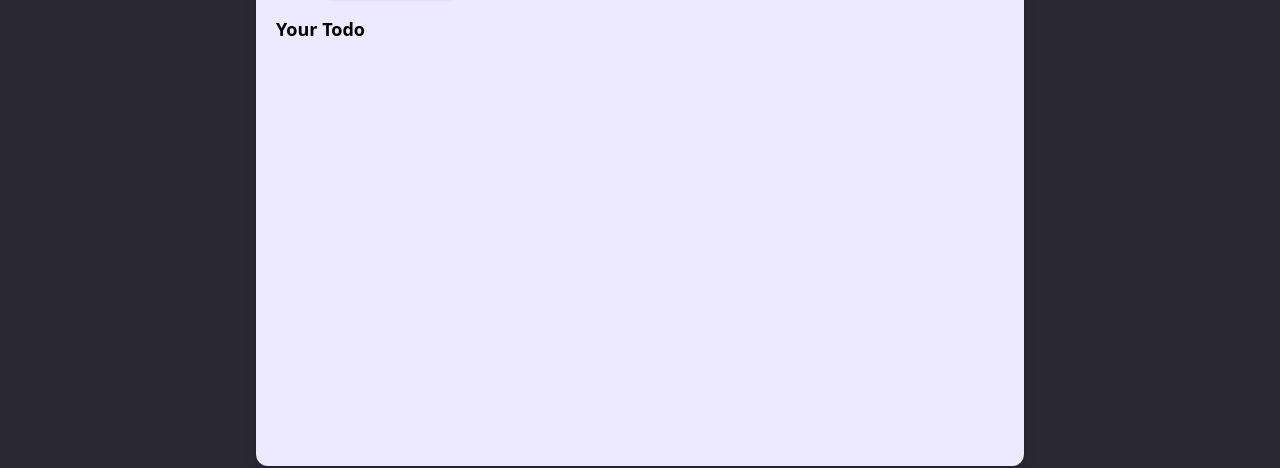
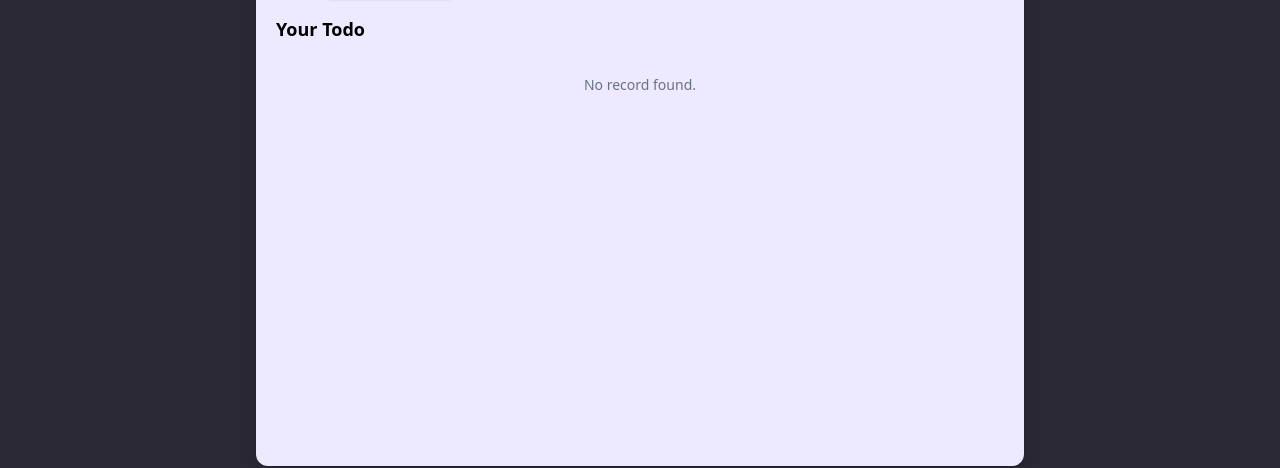
Before and after one commit to CyberlordSY/TaskReaper, a React (Vite) app: page / in a window 1280 px wide. Shown: the part 238-706 px from the top of the page. Built offline with nearby package versions, Linux system fonts and the light colour scheme.

Commit message:
TaskReaper

```diff
--- a/src/App.jsx
+++ b/src/App.jsx
@@ -114,8 +114,12 @@
 
         <h2 className='text-lg font-bold mb-3'>Your Todo</h2>
         <div className="todos flex flex-col overflow-auto gap-4 h-[45vh]">
-
-          {filteredTodos.map(item => (
+          {filteredTodos.length === 0 ? (
+            <div className="text-center text-gray-500 text-sm mt-5">
+              No record found.
+            </div>
+          ) : (
+            filteredTodos.map(item => (
               <div
                 key={item.id}
                 className="todo flex justify-between items-center bg-white p-3 rounded-lg shadow-md"
@@ -148,8 +152,10 @@
                   </button>
                 </div>
               </div>
-          ))}
+            ))
+          )}
         </div>
+
       </div>
     </>
   );
```
Lines whose indentation alone changed are shown as unchanged.
